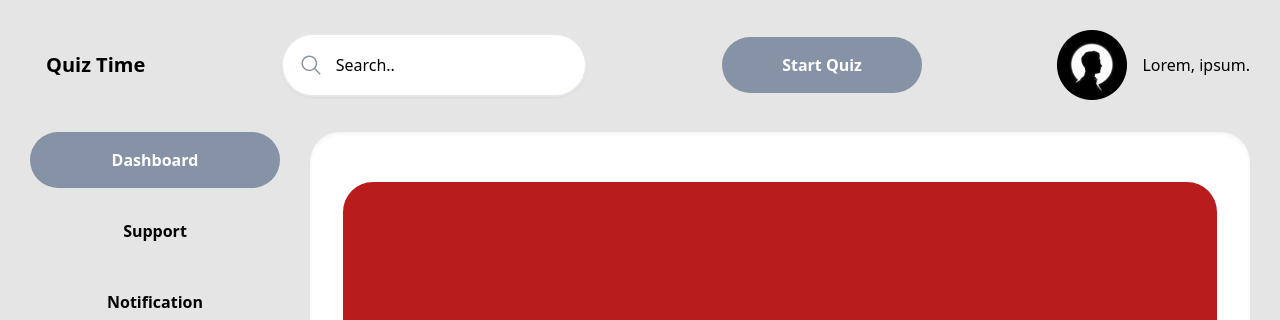
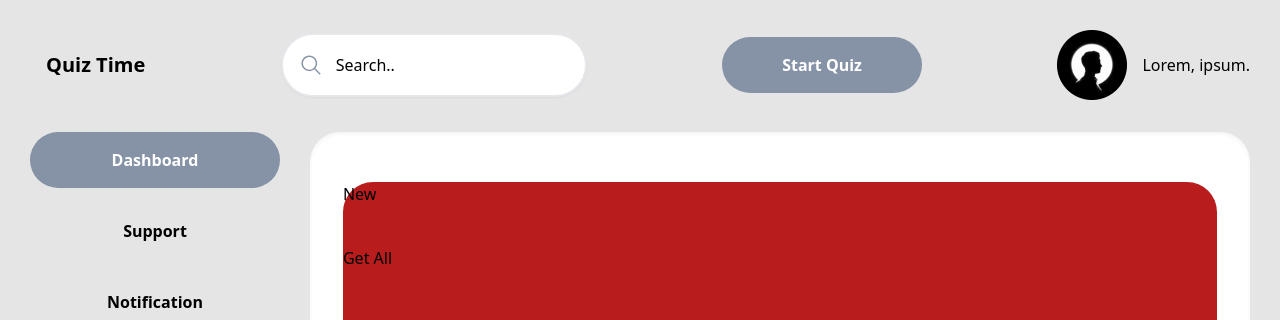
Before and after one commit to ruback105/nextjs-codelex, a Next.js app: page / in a window 1280 px wide. Shown: the top 320 px of the page. Built offline with nearby package versions, Linux system fonts and the light colour scheme.

Commit message:
feat: implement category model

```diff
--- a/package.json
+++ b/package.json
@@ -11,6 +11,7 @@
   "dependencies": {
     "autoprefixer": "^10.4.12",
     "classnames": "^2.3.2",
+    "mongoose": "^6.6.2",
     "next": "12.3.1",
     "postcss": "^8.4.16",
     "react": "18.2.0",
--- a/src/layout/Default.tsx
+++ b/src/layout/Default.tsx
@@ -58,7 +58,7 @@ const DefaultLayout: FC<Props> = ({ children }) => {
         <div className="flex flex-col w-[330px] h-full">
           <div className="space-y-[15px] flex flex-col">
             {routes.map((route) => (
-              <Link href={route.href}>
+              <Link href={route.href} key={route.title}>
                 <a
                   className={classNames(
                     className(router.route === route.href, true),
--- /dev/null
+++ b/src/lib/dbConnect.ts
@@ -0,0 +1,48 @@
+import mongoose, { ConnectOptions } from "mongoose";
+
+if (!process.env.MONGODB_URI) {
+  throw new Error(
+    "Please define the MONGODB_URI environment variable inside .env.local"
+  );
+}
+
+const MONGODB_URI = process.env.MONGODB_URI;
+
+/**
+ * Global is used here to maintain a cached connection across hot reloads
+ * in development. This prevents connections growing exponentially
+ * during API Route usage.
+ */
+let cached = global.mongoose;
+
+if (!cached) {
+  cached = global.mongoose = { conn: null, promise: null };
+}
+
+async function dbConnect() {
+  if (cached.conn) {
+    return cached.conn;
+  }
+
+  if (!cached.promise) {
+    const opts: ConnectOptions = {
+      bufferCommands: false,
+      dbName: "quiz",
+    };
+
+    cached.promise = mongoose.connect(MONGODB_URI, opts).then((mongoose) => {
+      return mongoose;
+    });
+  }
+
+  try {
+    cached.conn = await cached.promise;
+  } catch (e) {
+    cached.promise = null;
+    throw e;
+  }
+
+  return cached.conn;
+}
+
+export default dbConnect;
--- /dev/null
+++ b/src/models/Category.ts
@@ -0,0 +1,17 @@
+import { model, models, Schema, Document, Model } from "mongoose";
+
+export interface ICategory extends Document {
+  title: string;
+}
+
+const categorySchema: Schema = new Schema<ICategory>({
+  title: {
+    type: String,
+    required: [true, "Please enter category title."],
+  },
+});
+
+const Category: Model<ICategory> =
+  models.Category || model<ICategory>("Category", categorySchema);
+
+export default Category;
--- /dev/null
+++ b/src/models/index.ts
@@ -0,0 +1 @@
+export { default as Category } from "./Category";
--- /dev/null
+++ b/src/pages/api/category.ts
@@ -0,0 +1,40 @@
+// Next.js API route support: https://nextjs.org/docs/api-routes/introduction
+
+import dbConnect from "@/lib/dbConnect";
+import { Category } from "@/models";
+import { NextApiRequest, NextApiResponse } from "next";
+
+export default async function handler(
+  req: NextApiRequest,
+  res: NextApiResponse
+) {
+  const { method } = req;
+
+  await dbConnect();
+
+  switch (method) {
+    case "GET":
+      try {
+        const category = await Category.find(
+          {}
+        ); /* find all the data in our database */
+        res.status(200).json({ success: true, data: category });
+      } catch (error) {
+        res.status(400).json({ success: false });
+      }
+      break;
+    case "POST":
+      try {
+        const { title } = JSON.parse(req.body);
+
+        const category = await Category.create({ title });
+
+        res.status(201).json({ success: true, data: category });
+      } catch (error) {
+        res.status(400).json({ success: false, error });
+      }
+      break;
+    default:
+      res.status(400).json({ success: false });
+  }
+}
--- a/src/pages/api/hello.js
+++ /dev/null
@@ -1,5 +0,0 @@
-// Next.js API route support: https://nextjs.org/docs/api-routes/introduction
-
-export default function handler(req, res) {
-  res.status(200).json({ name: 'John Doe' })
-}
--- a/src/pages/index.tsx
+++ b/src/pages/index.tsx
@@ -1,7 +1,30 @@
 import { NextCustomPage } from "@/types/generic";
 
 const Dashboard: NextCustomPage = () => {
-  return <div className="w-full h-full bg-red-700 rounded-[30px]"></div>;
+  return (
+    <div className="w-full h-full bg-red-700 rounded-[30px]">
+      <button
+        onClick={() => {
+          fetch("http://localhost:3000/api/category", {
+            method: "POST",
+            body: JSON.stringify({
+              title: "New Category",
+            }),
+          });
+        }}
+      >
+        New
+      </button>
+      <div className="my-10"></div>
+      <button
+        onClick={() => {
+          fetch("http://localhost:3000/api/category");
+        }}
+      >
+        Get All
+      </button>
+    </div>
+  );
 };
 
 Dashboard.layout = "default";
```
Also changed, not shown: 2 other files (tests, documents, lock files or other folders).
